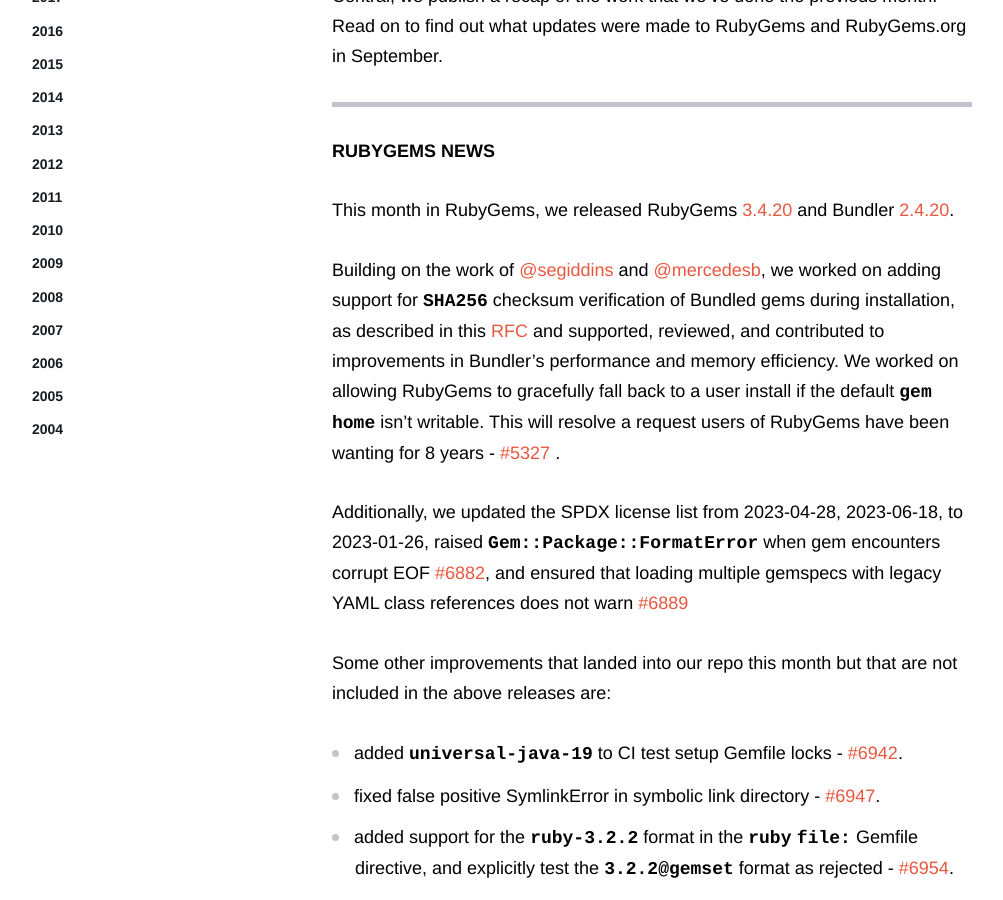
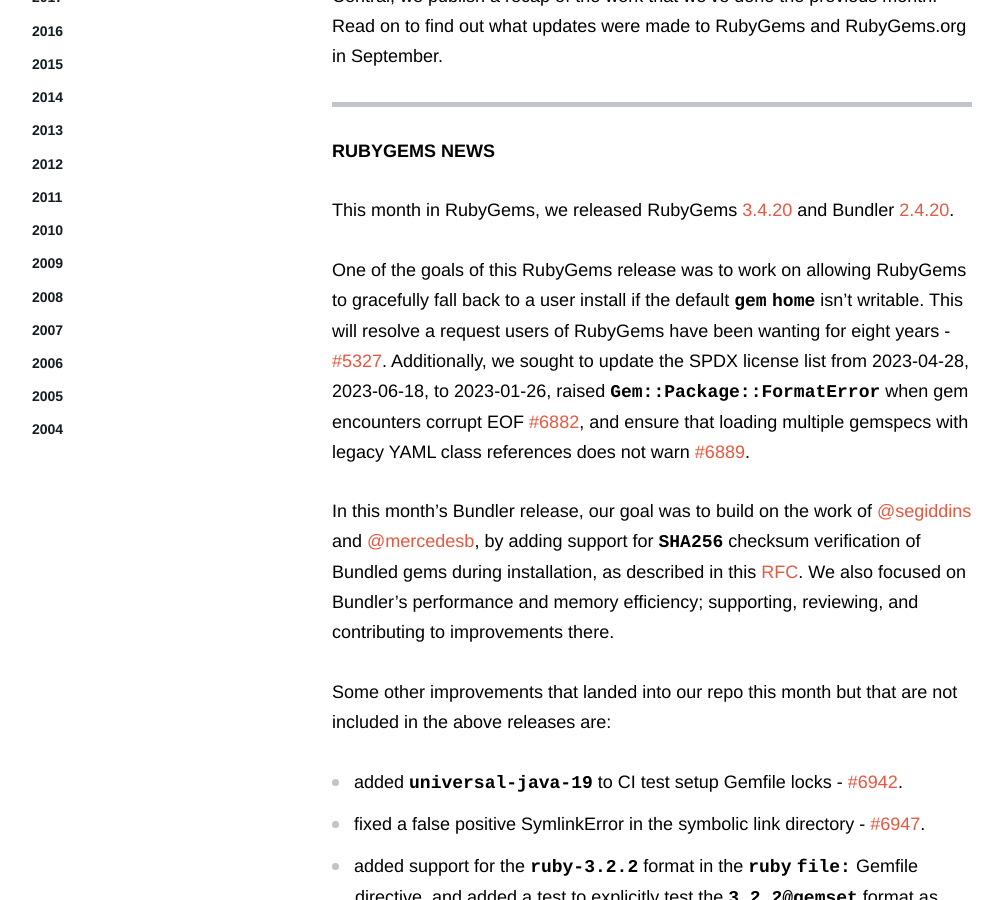
Before and after one commit to rubygems/rubygems.github.io, a Jekyll site: the page built from _posts/2023-10-17-september-rubygems-updates.md, in a window 1280 px wide and 900 px high, scrolled down 450 px. Shown: the whole window, without its empty margins (138-1141 px from the left). Built offline with Jekyll 4.4.1, drawn with Linux system fonts in a browser that asks for light colours; comment, search, counter and statistics services are not loaded; some of the changed text lies outside the part shown.

Commit message:
grammer fixes

```diff
--- a/_posts/2023-10-09-september-rubygems-updates.md
+++ b/_posts/2023-10-17-september-rubygems-updates.md
@@ -10,37 +10,37 @@
 ## RubyGems News
 This month in RubyGems, we released RubyGems [3.4.20](https://github.com/rubygems/rubygems/blob/master/CHANGELOG.md#3420--2023-09-27) and Bundler [2.4.20](https://github.com/rubygems/rubygems/blob/master/bundler/CHANGELOG.md#2420-september-27-2023).
 
-Building on the work of [@segiddins](https://github.com/segiddins) and [@mercedesb](https://github.com/mercedesb), we worked on adding support for `SHA256` checksum verification of Bundled gems during installation, as described in this [RFC](https://github.com/rubygems/rfcs/pull/50) and supported, reviewed, and contributed to improvements in Bundler’s performance and memory efficiency. We worked on allowing RubyGems to gracefully fall back to a user install if the default `gem home` isn't writable. This will resolve a request users of RubyGems have been wanting for 8 years - [#5327 ](https://github.com/rubygems/rubygems/pull/5327).
+One of the goals of this RubyGems release was to work on allowing RubyGems to gracefully fall back to a user install if the default `gem home` isn't writable. This will resolve a request users of RubyGems have been wanting for eight years - [#5327](https://github.com/rubygems/rubygems/pull/5327). Additionally, we sought to update the SPDX license list from 2023-04-28,  2023-06-18, to 2023-01-26, raised `Gem::Package::FormatError` when gem encounters corrupt EOF [#6882](https://github.com/rubygems/rubygems/pull/6882), and ensure that loading multiple gemspecs with legacy YAML class references does not warn [#6889](https://github.com/rubygems/rubygems/pull/6889).
 
-Additionally, we updated the SPDX license list from 2023-04-28,  2023-06-18, to 2023-01-26, raised `Gem::Package::FormatError` when gem encounters corrupt EOF [#6882](https://github.com/rubygems/rubygems/pull/6882), and ensured that loading multiple gemspecs with legacy YAML class references does not warn [#6889](https://github.com/rubygems/rubygems/pull/6889)
+In this month's Bundler release, our goal was to  build on the work of [@segiddins](https://github.com/segiddins) and [@mercedesb](https://github.com/mercedesb), by adding support for `SHA256` checksum verification of Bundled gems during installation, as described in this [RFC](https://github.com/rubygems/rfcs/pull/50). We also focused on Bundler’s performance and memory efficiency; supporting, reviewing, and contributing to improvements there.
 
 Some other improvements that landed into our repo this month but that are not included in the above releases are:
 
 - added `universal-java-19` to CI test setup Gemfile locks - [#6942](https://github.com/rubygems/rubygems/pull/6942).
-- fixed false positive SymlinkError in symbolic link directory - [#6947](https://github.com/rubygems/rubygems/pull/6947).
-- added support for the `ruby-3.2.2` format in the `ruby file:` Gemfile directive, and explicitly test the `3.2.2@gemset` format as rejected - [#6954](https://github.com/rubygems/rubygems/pull/6954).
+- fixed a false positive SymlinkError in the symbolic link directory - [#6947](https://github.com/rubygems/rubygems/pull/6947).
+- added support for the `ruby-3.2.2` format in the `ruby file:` Gemfile directive, and added a test to explicitly test the `3.2.2@gemset` format as rejected - [#6954](https://github.com/rubygems/rubygems/pull/6954).
 - reduced allocations for stub specifications - [#6972](https://github.com/rubygems/rubygems/pull/6972).
 - allowed standalone mode to work on a Windows edge case - [#6989](https://github.com/rubygems/rubygems/pull/6989).
 - improved release scripts - [#6999](https://github.com/rubygems/rubygems/pull/6999).
-- fixed safe marshal test on jruby - [#6984](https://github.com/rubygems/rubygems/pull/6984).
+- fixed the SafeMarshal test on jruby - [#6984](https://github.com/rubygems/rubygems/pull/6984).
 
-In September, RubyGems gained [112 new commits](https://github.com/rubygems/rubygems/compare/master@%7B2023-09-01%7D...master@%7B2023-09-30%7D) contributed by 14 authors. There were 2,402 additions and 517 deletions across 101 files.
+In September, RubyGems gained [116 new commits](https://github.com/rubygems/rubygems/compare/master@%7B2023-09-01%7D...master@%7B2023-09-30%7D) contributed by 14 authors. There were 2,455 additions and 571 deletions across 105 files.
 
 ## RubyGems.org News
 
-This month in RubyGems.org, we improved how [gravatar exposed user email](https://github.com/rubygems/rubygems.org/issues/3278) by ensuring they are not publicly exposed - [#3731](https://github.com/rubygems/rubygems.org/pull/3731), [#4104](https://github.com/rubygems/rubygems.org/pull/4104). We added this change to keep our users information private and well secured and also opened an [RFC](https://github.com/rubygems/rfcs/pull/51) to enhance user profile in general.
+This month in RubyGems.org, we improved how [gravatar exposed user email](https://github.com/rubygems/rubygems.org/issues/3278) by ensuring they are not publicly exposed - [#3731](https://github.com/rubygems/rubygems.org/pull/3731), [#4104](https://github.com/rubygems/rubygems.org/pull/4104). We added this change to keep our users' information private and well secured. We also opened an [RFC](https://github.com/rubygems/rfcs/pull/51) to enhance user profile in general.
 
 Support for PostgreSQL 11 version will end next February, so we have created a plan, wrote reference scripts and started documenting the upgrade in the following RFCs to get feedback - [#52](https://github.com/rubygems/rfcs/pull/52 ), [#53](https://github.com/rubygems/rfcs/pull/53).
 
 Some other improvements that landed into our repo this month but that are not included in the above releases are:
 
 - added a log in Pusher when notify is called - [#4072](https://github.com/rubygems/rubygems.org/pull/4072).
-- added versions index on `lower(gem_full_name)` - [#4095](https://github.com/rubygems/rubygems.org/pull/4095).
+- added a versions index on `lower(gem_full_name)` - [#4095](https://github.com/rubygems/rubygems.org/pull/4095).
 - added backfill for `spec_sha256` on versions - [#4083](https://github.com/rubygems/rubygems.org/pull/4083).
-- handled nil `api_key` in dashboards controller -[#4081](https://github.com/rubygems/rubygems.org/pull/4081).
-- precompile assets on CI before running tests - [#4059](https://github.com/rubygems/rubygems.org/pull/4059).
-- made all texts in about page translatable. - [#4063](https://github.com/rubygems/rubygems.org/pull/4063).
-- only validate version metadata on create/change - [#4100](https://github.com/rubygems/rubygems.org/pull/4100).
+- handled nil `api_key` in the dashboards controller -[#4081](https://github.com/rubygems/rubygems.org/pull/4081).
+- added a fix to precompile assets on CI before running tests - [#4059](https://github.com/rubygems/rubygems.org/pull/4059).
+- made all texts in the about page translatable. - [#4063](https://github.com/rubygems/rubygems.org/pull/4063).
+- made an update to only validate version metadata on create/change - [#4100](https://github.com/rubygems/rubygems.org/pull/4100).
 - updated RubyGems & Bundler - [#4103](https://github.com/rubygems/rubygems.org/pull/4103).
 
 In September, RubyGems.org gained [64 new commits](https://github.com/rubygems/rubygems.org/compare/master@%7B2023-09-01%7D...master@%7B2023-09-30%7D) contributed by 5 authors. There were 1,855 additions and 1,070 deletions across 90 files.
```
